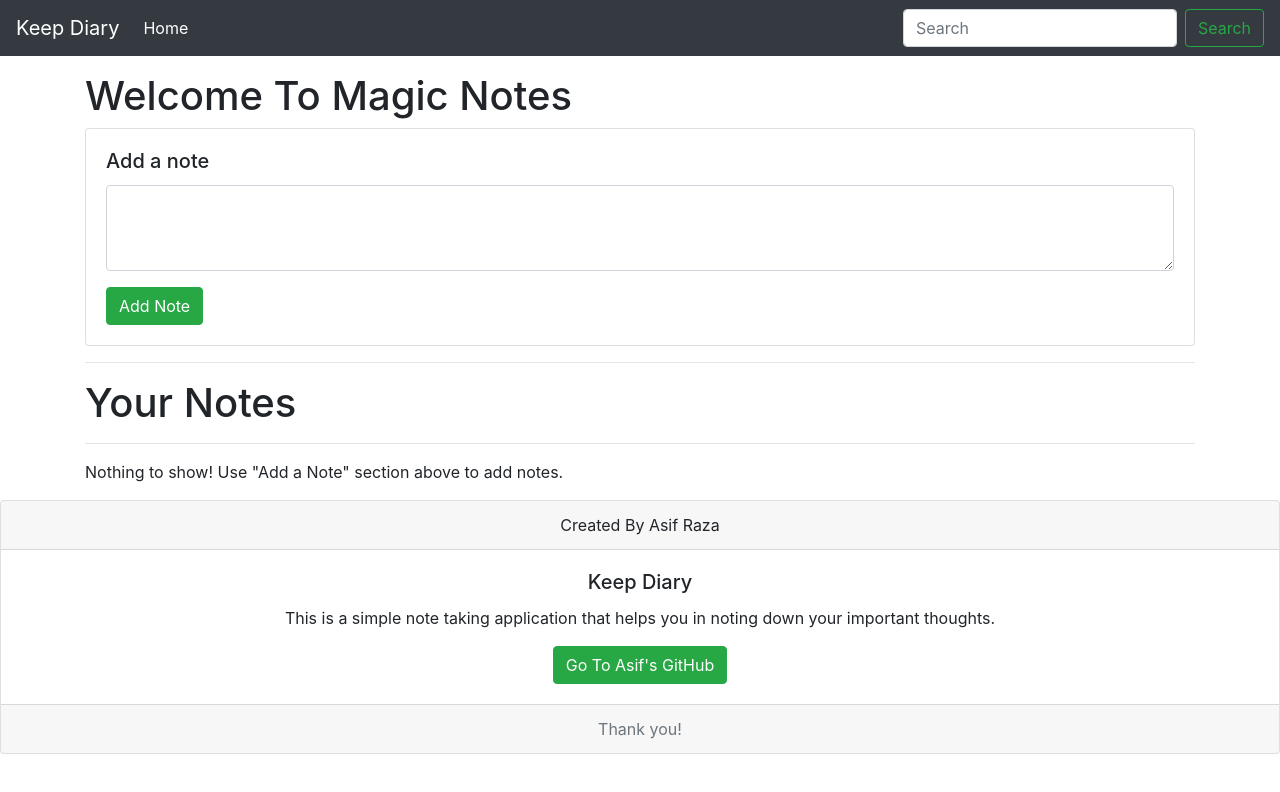
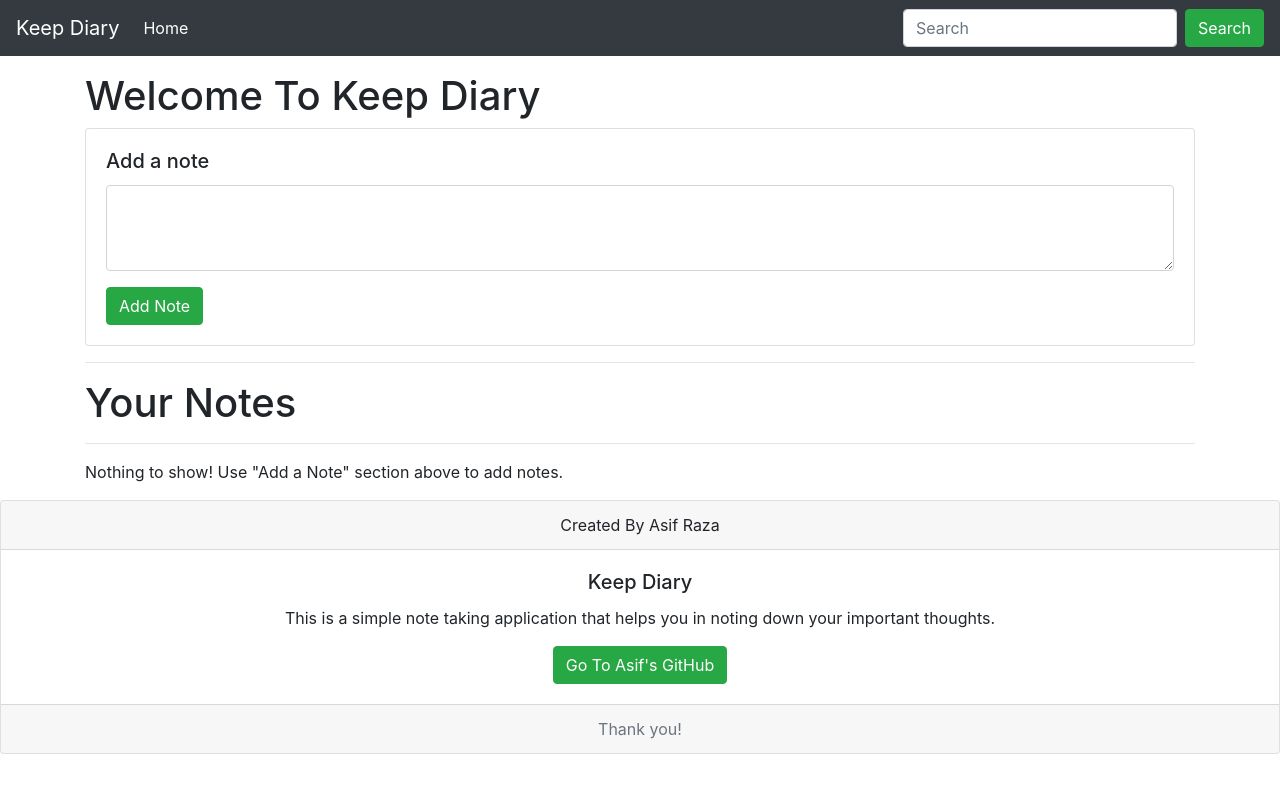
Before and after one commit to asifeth/keep-diary, a plain HTML site: page index.html in a window 1280 px wide. Drawn offline with nearby package versions, Linux system fonts and the light colour scheme.

Commit message:
Update index.html

```diff
--- a/index.html
+++ b/index.html
@@ -28,14 +28,14 @@
             </ul>
             <form class="form-inline my-2 my-lg-0">
                 <input class="form-control mr-sm-2" id="searchTxt" type="search" placeholder="Search" aria-label="Search">
-                <button class="btn btn-outline-success my-2 my-sm-0" type="submit">Search</button>
+                <button class="btn btn-success my-2 my-sm-0" type="submit">Search</button>
             </form>
         </div>
     </nav>
 
 
     <div class="container my-3">
-        <h1>Welcome To Magic Notes</h1>
+        <h1>Welcome To Keep Diary</h1>
         <div class="card">
             <div class="card-body">
                 <h5 class="card-title">Add a note</h5>
```
